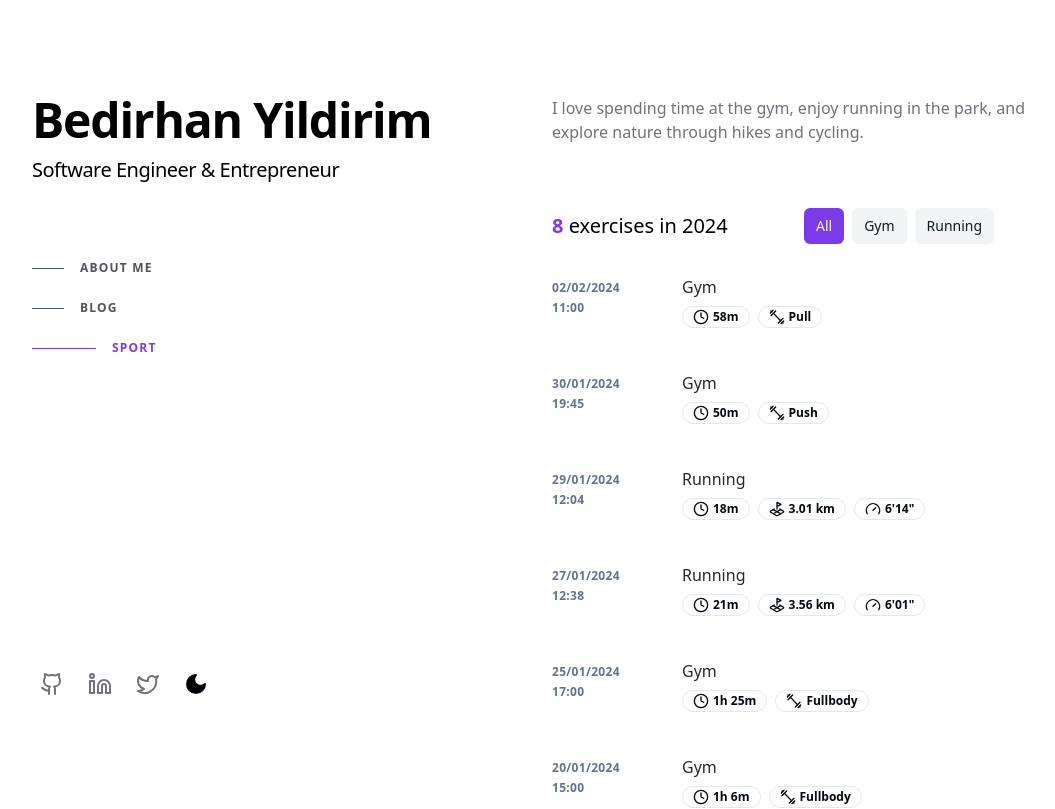
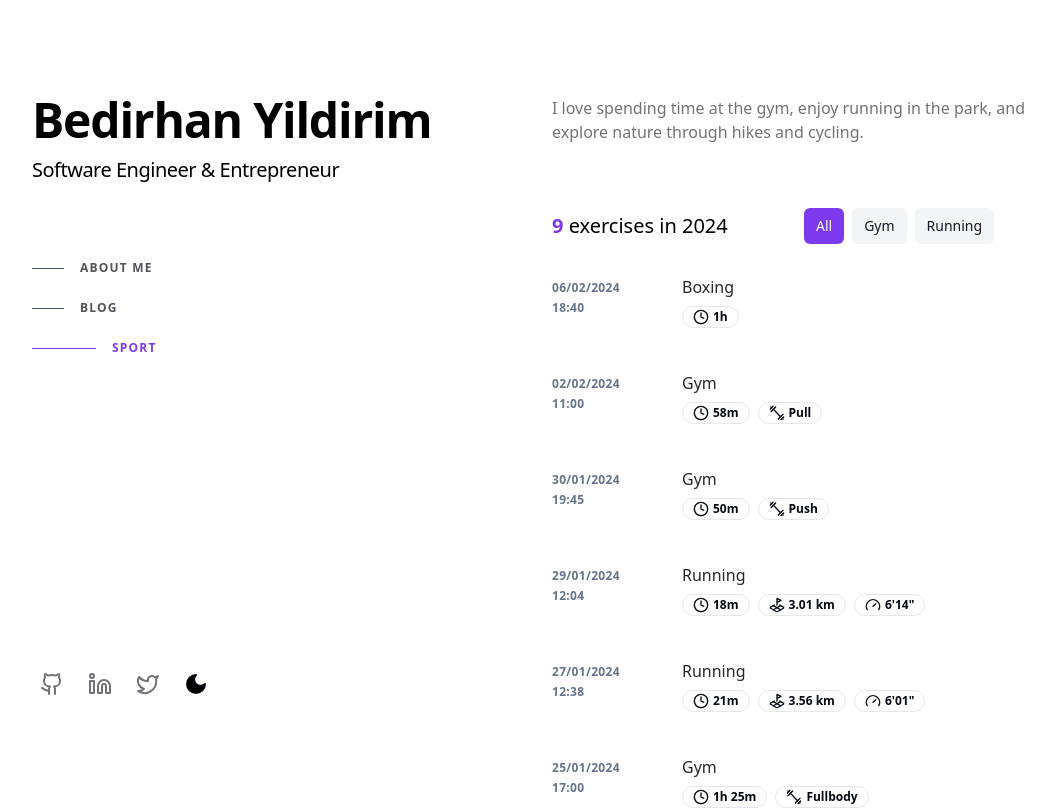
Before and after one commit to bedirhanyildirim/bedirhan.design, a Next.js app: page /sport in a window 1280 px wide. Shown: the top 809 px of the page, without its empty margins (96-1151 px from the left). Built offline with nearby package versions, Linux system fonts and the light colour scheme.

Commit message:
feat: add exercise data

```diff
--- a/components/theme/sport.tsx
+++ b/components/theme/sport.tsx
@@ -1,7 +1,7 @@
 "use client";
 
 import { sportHistory } from "@/data/sport/history";
-import { IGym, IRun, ISport } from "@/types/sport";
+import { IBox, IGym, IRun, ISport } from "@/types/sport";
 import { Clock, Dumbbell, Gauge, LandPlot } from "lucide-react";
 import { Badge } from "@/components/ui/badge";
 import { Button } from "../ui/button";
@@ -64,12 +64,46 @@ export default function ThemeSport() {
               return <ThemeSportGym key={index} gymExercise={sport} />;
             } else if (sport.type === "running") {
               return <ThemeSportRunning key={index} runningExercise={sport} />;
+            } else if (sport.type === "boxing") {
+              return <ThemeSportBox key={index} boxExercise={sport} />;
             }
           })}
       </div>
     </>
   );
 }
+
+const ThemeSportBox = ({ boxExercise }: { boxExercise: ISport & IBox }) => {
+  return (
+    <div className="transition group relative hover:cursor-default">
+      <div className="relative grid pb-1 transition-all sm:grid-cols-8 sm:gap-8 md:gap-4 lg:hover:!opacity-100">
+        <header className="flex sm:flex-col gap-1 z-10 mb-2 mt-1 text-xs font-semibold uppercase tracking-wide text-slate-500 dark:text-slate-400 sm:col-span-2 whitespace-nowrap">
+          <span>{boxExercise.date.toLocaleDateString("en-GB")}</span>
+          <span className="sm:hidden">-</span>
+          <span>
+            {boxExercise.date.getHours()}:
+            {boxExercise.date.getMinutes() > 10
+              ? boxExercise.date.getMinutes()
+              : "0" + boxExercise.date.getMinutes()}
+          </span>
+        </header>
+        <div className="z-10 sm:col-span-6">
+          <h3 className="font-medium leading-snug">
+            <span className="text-zinc-800 dark:text-zinc-200 capitalize">
+              {boxExercise.type}
+            </span>
+            <div className="flex gap-2 mt-2">
+              <Badge variant="outline">
+                <Clock size={16} className="mr-1" />
+                {convertSeconds(boxExercise.duration)}
+              </Badge>
+            </div>
+          </h3>
+        </div>
+      </div>
+    </div>
+  );
+};
 
 const ThemeSportGym = ({ gymExercise }: { gymExercise: ISport & IGym }) => {
   return (
--- a/data/sport/history.ts
+++ b/data/sport/history.ts
@@ -49,4 +49,9 @@ export const sportHistory: ISport[] = [
     duration: 3500,
     target: "pull",
   },
+  {
+    date: new Date(2024, 1, 6, 18, 40),
+    type: "boxing",
+    duration: 3600,
+  },
 ];
--- a/types/sport.ts
+++ b/types/sport.ts
@@ -4,7 +4,7 @@
 export type ISport = {
   date: Date;
   duration: number;
-} & (IGym | IRun);
+} & (IGym | IRun | IBox);
 
 export type IGym = {
   type: "gym";
@@ -19,3 +19,7 @@ export type IRun = {
   distance: number;
   mapURL?: "string";
 };
+
+export type IBox = {
+  type: "boxing";
+}
```
